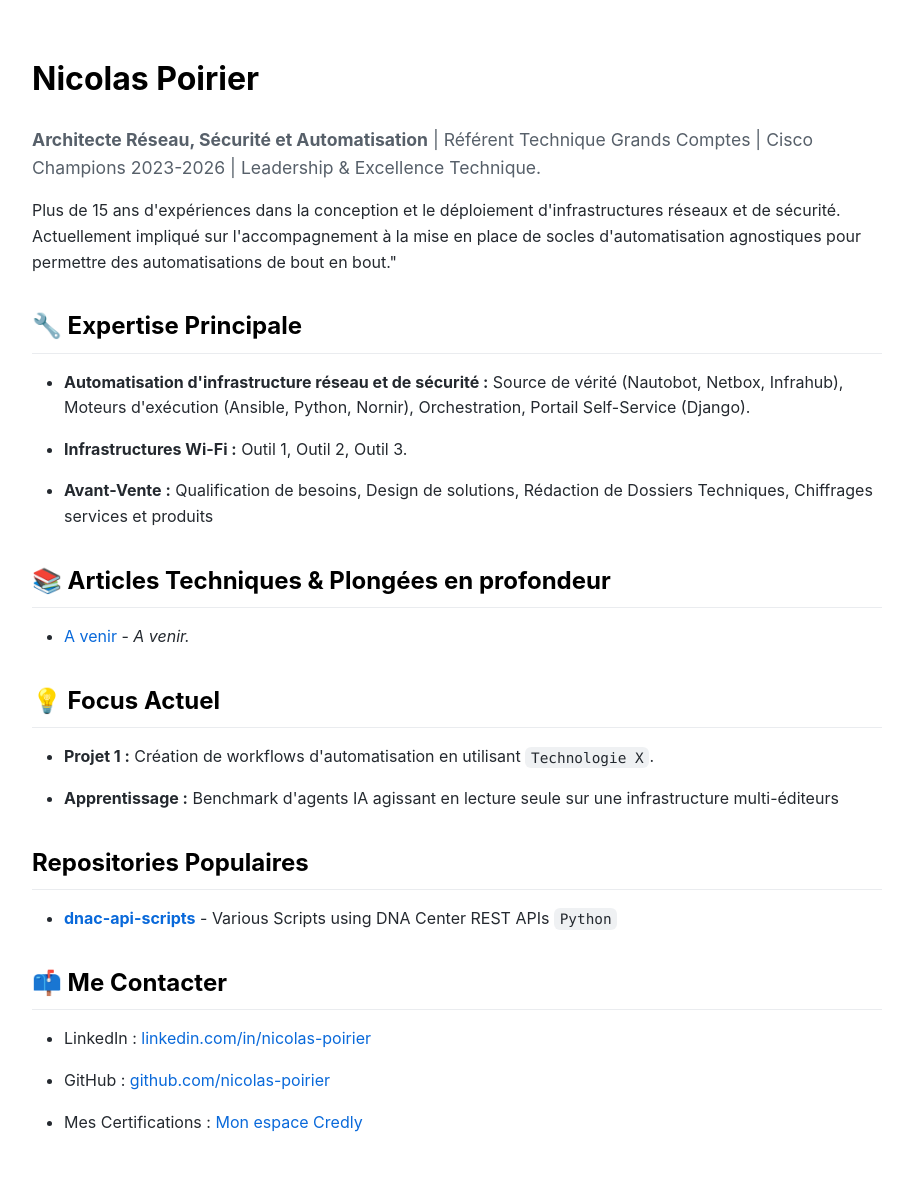
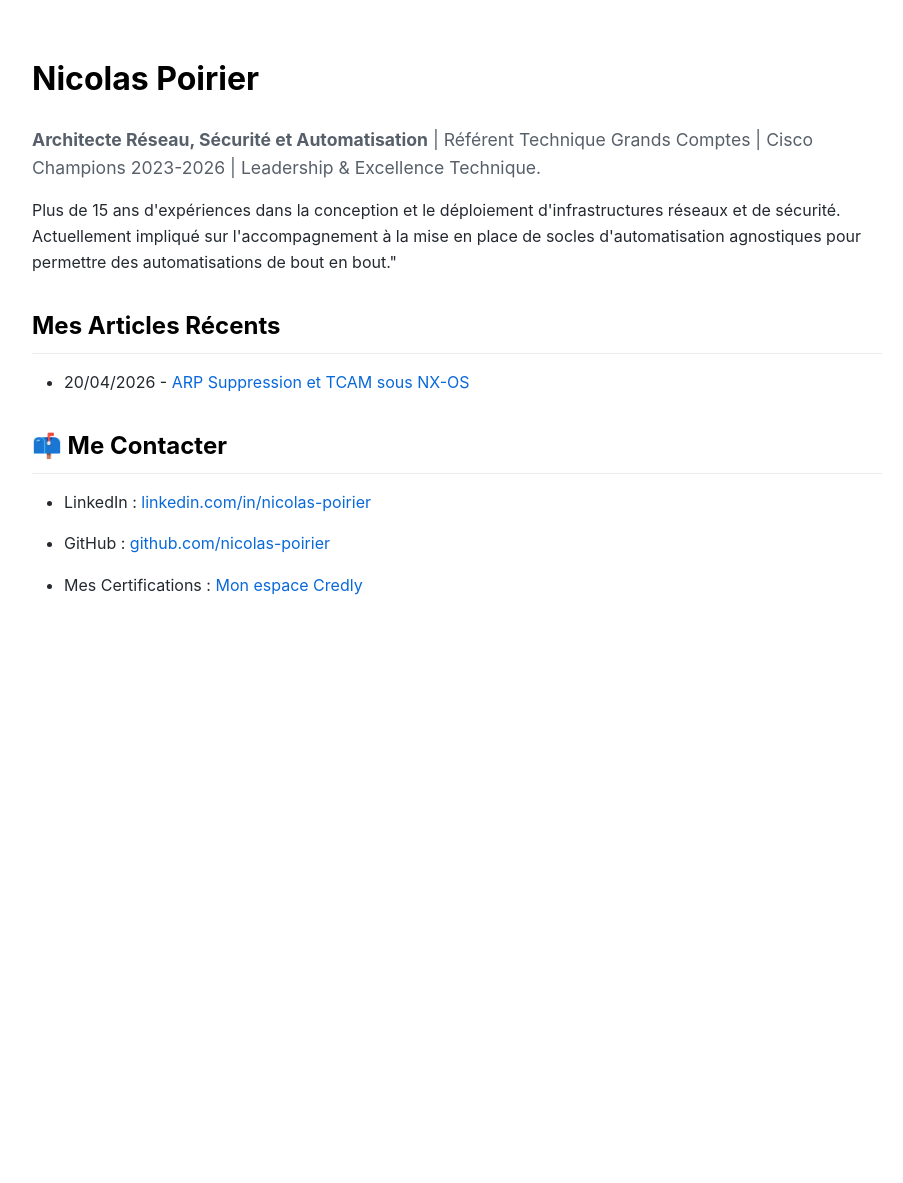
Before and after one commit to nicolas-poirier/nicolas-poirier.github.io, a Jekyll site: the page built from index.html, in a window 1280 px wide. Shown: the whole page, without its empty margins (183-1086 px from the left). Built offline with Jekyll 4.4.1, drawn with Linux system fonts in a browser that asks for light colours; after the commit the page ends 900 px from its top, so only the background shows below that.

Commit message:
Add recent articles section to index.html
Added recent articles section with dynamic post listing.

```diff
--- a/index.html
+++ b/index.html
@@ -1,103 +1,13 @@
-<!DOCTYPE html>
-<html lang="fr">
-<head>
-    <meta charset="UTF-8">
-    <meta name="viewport" content="width=device-width, initial-scale=1.0">
-    <title>Nicolas Poirier - Portfolio et Projets</title>
+---
+layout: default
+---
 
-    <style>
-        /* Style inspiré de l'interface GitHub Markdown */
-        body {
-            font-family: -apple-system, BlinkMacSystemFont, "Segoe UI", Helvetica, Arial, sans-serif;
-            line-height: 1.6;
-            color: #24292f;
-            max-width: 850px;
-            margin: 0 auto;
-            padding: 2rem 1rem;
-            background-color: #ffffff;
-        }
-        h1, h2, h3 {
-            color: #000000;
-        }
-        h2 {
-            border-bottom: 1px solid #eaecef;
-            padding-bottom: 0.3em;
-            margin-top: 2rem;
-            margin-bottom: 1rem;
-        }
-        p, ul, li {
-            margin-bottom: 16px;
-        }
-        ul {
-            padding-left: 2em;
-        }
-        a {
-            color: #0969da;
-            text-decoration: none;
-        }
-        a:hover {
-            text-decoration: underline;
-        }
-        .intro-text {
-            font-size: 1.1em;
-            color: #57606a;
-        }
-        .code-inline {
-            background-color: #afb8c133;
-            padding: 0.2em 0.4em;
-            border-radius: 6px;
-            font-family: ui-monospace, SFMono-Regular, "SF Mono", Menlo, Consolas, "Liberation Mono", monospace;
-            font-size: 0.9em;
-        }
-    </style>
-</head>
-<body>
-
-    <header>
-        <h1>Nicolas Poirier</h1>
-        <p class="intro-text"><strong>Architecte Réseau, Sécurité et Automatisation</strong> | Référent Technique Grands Comptes | Cisco Champions 2023-2026 | Leadership & Excellence Technique.</p>
-        <p>Plus de 15 ans d'expériences dans la conception et le déploiement d'infrastructures réseaux et de sécurité. Actuellement impliqué sur l'accompagnement à la mise en place de socles d'automatisation agnostiques pour permettre des automatisations de bout en bout."</p>
-    </header>
-
-    <section id="expertise">
-        <h2>🔧 Expertise Principale</h2>
-        <ul>
-            <li><strong>Automatisation d'infrastructure réseau et de sécurité :</strong> Source de vérité (Nautobot, Netbox, Infrahub), Moteurs d'exécution (Ansible, Python, Nornir), Orchestration, Portail Self-Service (Django).</li>
-            <li><strong>Infrastructures Wi-Fi :</strong> Outil 1, Outil 2, Outil 3.</li>
-            <li><strong>Avant-Vente :</strong> Qualification de besoins, Design de solutions, Rédaction de Dossiers Techniques, Chiffrages services et produits</li>
-        </ul>
-    </section>
-
-    <section id="articles">
-        <h2>📚 Articles Techniques & Plongées en profondeur</h2>
-        <ul>
-            <li><a href="#">A venir</a> - <em>A venir.</em></li>
-        </ul>
-    </section>
-
-    <section id="current-focus">
-        <h2>💡 Focus Actuel</h2>
-        <ul>
-            <li><strong>Projet 1 :</strong> Création de workflows d'automatisation en utilisant <span class="code-inline">Technologie X</span>.</li>
-            <li><strong>Apprentissage :</strong> Benchmark d'agents IA agissant en lecture seule sur une infrastructure multi-éditeurs</li>
-        </ul>
-    </section>
-
-    <section id="repositories">
-        <h2>Repositories Populaires</h2>
-        <ul>
-            <li><strong><a href="https://github.com/nicolas-poirier/dnac-api-scripts">dnac-api-scripts</a></strong> - Various Scripts using DNA Center REST APIs <span class="code-inline">Python</span></li>
-        </ul>
-    </section>
-
-    <section id="contact">
-        <h2>📫 Me Contacter</h2>
-        <ul>
-            <li>LinkedIn : <a href="https://www.linkedin.com/in/nicolas-poirier-fr/">linkedin.com/in/nicolas-poirier</a></li>
-            <li>GitHub : <a href="https://github.com/nicolas-poirier">github.com/nicolas-poirier</a></li>
-            <li>Mes Certifications : <a href="https://www.credly.com/users/nicolas-poirier.a7338b19/badges#credly">Mon espace Credly</a></li>
-        </ul>
-    </section>
-
-</body>
-</html>
+<h2>Mes Articles Récents</h2>
+<ul>
+  {% for post in site.posts %}
+    <li>
+      <span>{{ post.date | date: "%d/%m/%Y" }}</span> -
+      <a href="{{ post.url }}">{{ post.title }}</a>
+    </li>
+  {% endfor %}
+</ul>
```
